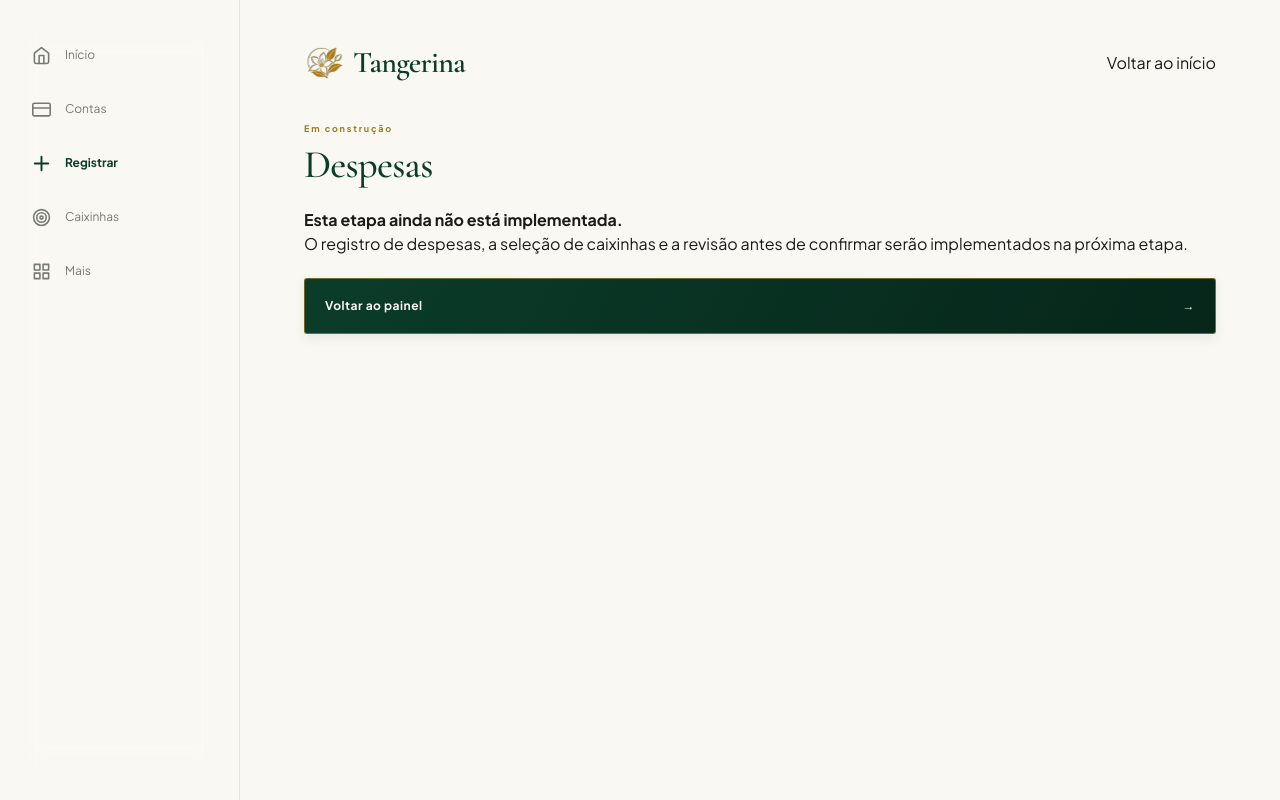
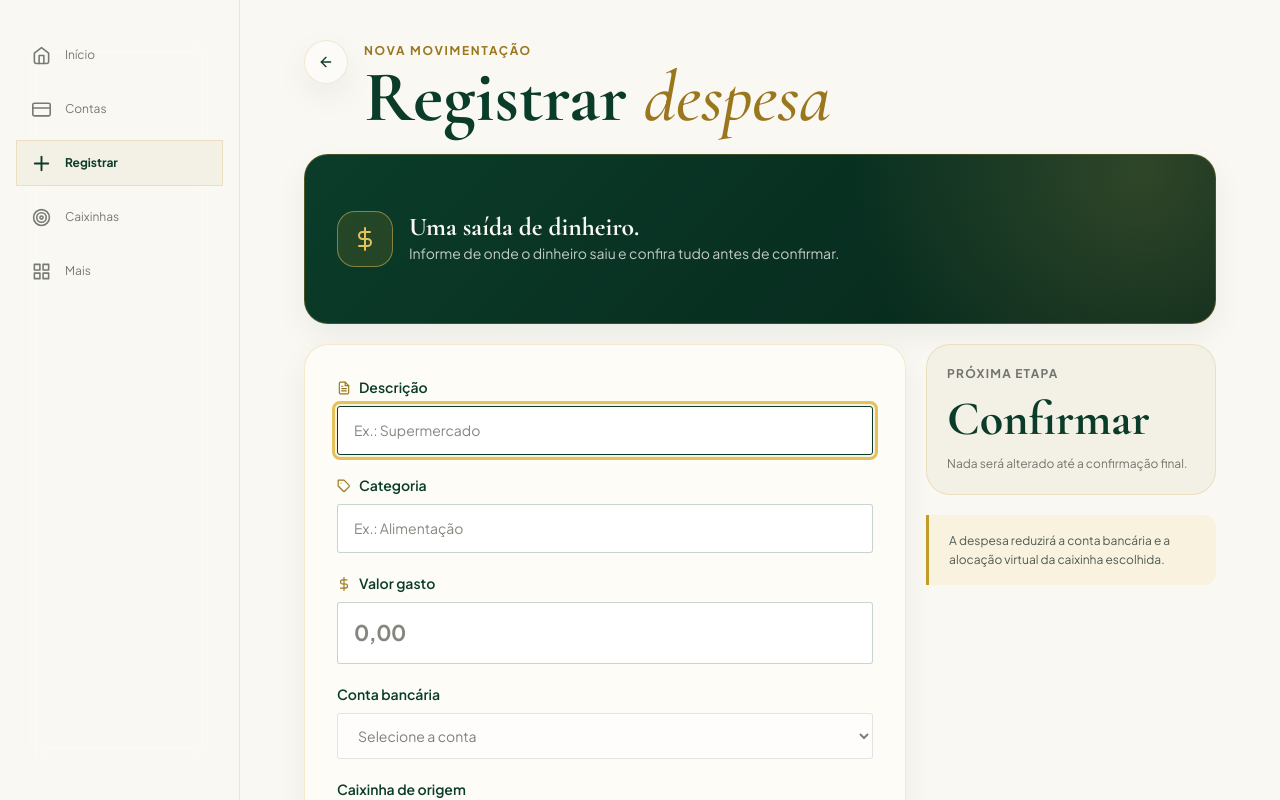
Before and after one commit to mosiah-andrade/tangerina, a Next.js app in the folder app/: page /despesas in a window 1280 px wide. Shown: the top 800 px of the page. Built offline with nearby package versions, Linux system fonts and the light colour scheme.

Commit message:
feat: adicionar rotas de despesa

```diff
--- /dev/null
+++ b/app/app/despesas/page.tsx
@@ -0,0 +1,5 @@
+import { RegistrarDespesa } from "@/components/registrar-despesa";
+
+export default function DespesasPage() {
+  return <RegistrarDespesa />;
+}
```
